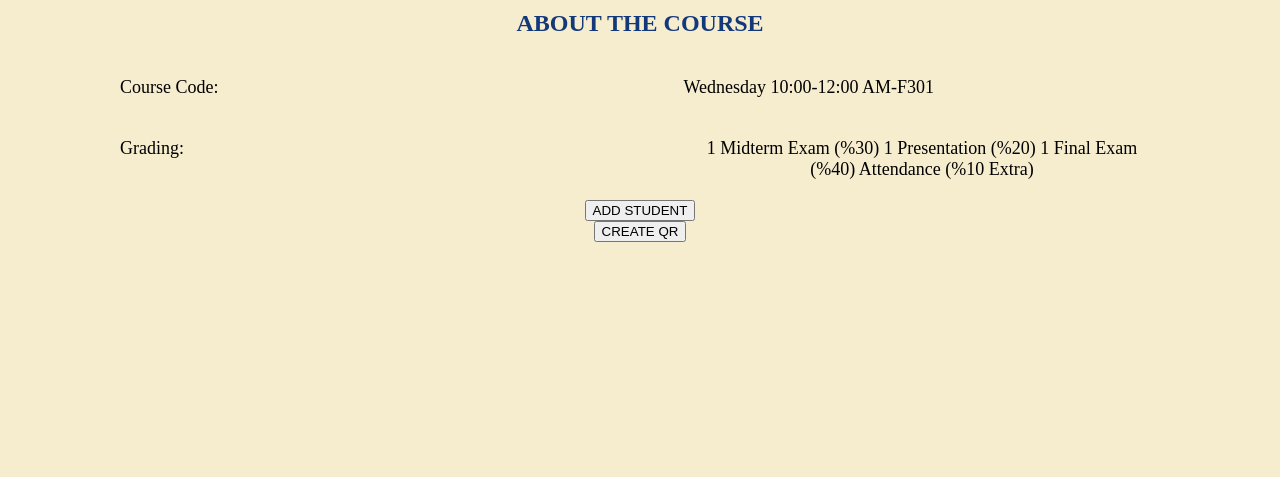
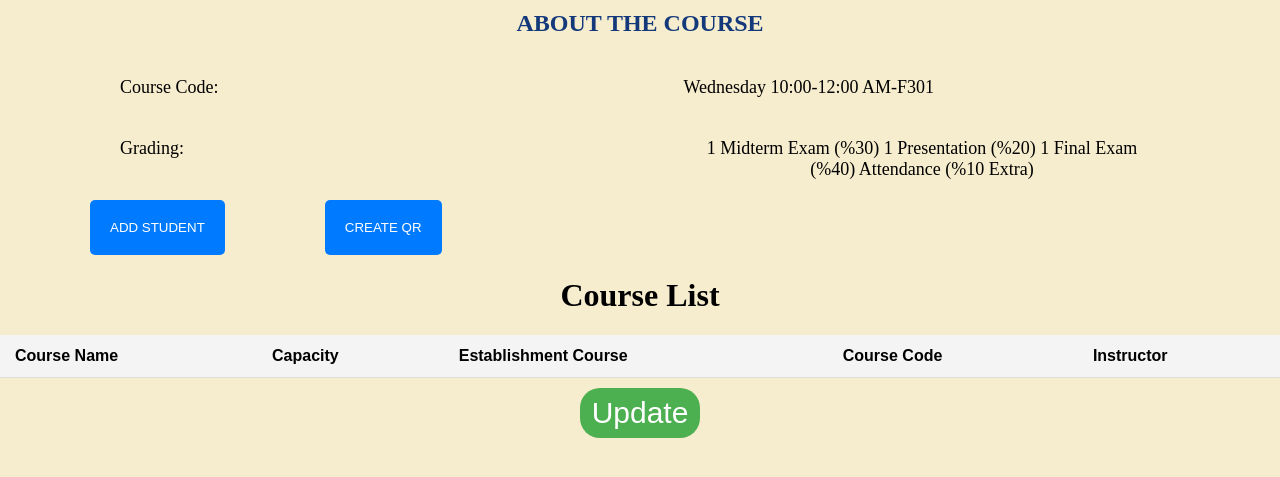
Before and after one commit to esmadenizerboga/ClassCheckk, a Django app: page /course/17/ in a window 1280 px wide. Shown: the part 149-626 px from the top of the page. Run offline with Django 4.2, Linux system fonts and the light colour scheme; a user stored in the database is signed in; data comes from the database, SQL or seed files in the repository; both versions use the stored data as it was after the commit; lists and menus that the app fills with data are empty.

Commit message:
Add files via upload

```diff
--- a/classcheckk/Attendance/RollCall/static/css/tes.css
+++ b/classcheckk/Attendance/RollCall/static/css/tes.css
@@ -7,7 +7,6 @@ body {
     /* Sayfanın iç boşluklarını sıfırlayalım */
     text-align: center;
     /* Sayfa genelinde içeriği ortalayalım */
-
 }
 
 .navbar {
@@ -45,38 +44,94 @@ body {
     color: black;
 }
 
-.centered-title {
+.centered-title,
+.alt-title {
     text-align: center;
-    margin-top: 60px;
     color: rgb(19, 57, 123);
 }
 
-.alt-title {
-    text-align: center;
-    margin-top: auto;
-    color: rgb(19, 57, 123);
+.centered-title {
+    margin-top: 60px;
+}
+
+.yan-yana,
+.yana-yana {
+    margin: 0 100px;
+    display: flex;
+    font-size: 18px;
+    padding: 20px;
 }
 
 .yan-yana {
-    margin-left: 100px;
-    margin-right: 100px;
-    display: flex;
-    font-size: 18px;
     gap: 465px;
-    padding: 20px;
-
 }
 
 .yana-yana {
-    margin-left: 100px;
-    margin-right: 100px;
-    display: flex;
-    font-size: 18px;
     gap: 500px;
-    padding: 20px;
-
 }
 
 .cumle {
     color: antiquewhite;
 }
+
+.button-container {
+    display: flex;
+    justify-content: flex-start;
+    gap: 10px;
+}
+
+.button {
+    background-color: #007BFF;
+    margin-left: 90px;
+    color: white;
+    border: none;
+    padding: 20px 20px;
+    text-align: center;
+    text-decoration: none;
+    cursor: pointer;
+    border-radius: 5px;
+}
+
+.button:hover {
+    background-color: #0056b3;
+}
+
+
+table {
+    width: 100%;
+    border-collapse: collapse;
+    margin-top: 20px;
+    font-family: Arial, sans-serif;
+}
+
+th,
+td {
+    padding: 12px 15px;
+    text-align: left;
+    border-bottom: 1px solid #ddd;
+}
+
+thead {
+    background-color: #f4f4f4;
+}
+
+tr:hover {
+    background-color: #f1f1f1;
+}
+
+.update-button {
+    background-color: #4CAF50;
+    border: none;
+    color: white;
+    padding: 8px 12px;
+    text-align: center;
+    font-size: 30px;
+    border-radius: 20px;
+    cursor: pointer;
+    margin-top: 10px;
+    transition: background-color 0.3s ease;
+}
+
+.update-button:hover {
+    background-color: #45a049;
+}
--- a/classcheckk/Attendance/RollCall/templates/coursedetail.html
+++ b/classcheckk/Attendance/RollCall/templates/coursedetail.html
@@ -1,4 +1,5 @@
 <!DOCTYPE html>
+
 <html lang="en">
 
 {% load static %}
@@ -13,6 +14,7 @@
 <body>
 
   <!-- Navbar -->
+
   <nav class="navbar">
     <ul class="navbar-left">
       <li><a href="{% url 'index' %}">CLASSCHECK</a></li>
@@ -24,7 +26,6 @@
     </ul>
   </nav>
 
-
   <h1 class="centered-title">OPERATING SYSTEM COURSE TIMELINE</h1>
   <h2 class="alt-title"> ABOUT THE COURSE</h2>
 
@@ -33,22 +34,58 @@
   <span class="sentence" > Wednesday 10:00-12:00 AM-F301 </span>
   </div>
 
-
 <div  class="yana-yana">
   <span class="sentence1" >Grading:  </span>
   <span class="sentence2" > 1 Midterm Exam (%30) 1 Presentation (%20) 1 Final Exam (%40) Attendance (%10 Extra) </span>
   </div>
 
-   <!--ADD STUDENT Butonu-->
-  <form action="{% url 'student' %}">
-      <button type="submit" class="button">ADD STUDENT</button>
+  <div class="button-container">
+    <!-- ADD STUDENT Butonu -->
+    <form action="{% url 'student' %}">
+        <button type="submit" class="button">ADD STUDENT</button>
     </form>
-   <!--CREATE QR Butonu-->
+    <!-- CREATE QR Butonu -->
     <form action="{% url 'qr' %}">
-      <button type="submit" class="button">CREATE QR</button>
+        <button type="submit" class="button">CREATE QR</button>
     </form>
+</div>
 
+<h1>Course List</h1>
+<table>
+  <thead>
+    <tr>
+      <th>Course Name</th>
+      <th>Capacity</th>
+      <th>Establishment Course</th>
+      <th>Course Code</th>
+      <th>Instructor</th>
+    </tr>
+
+  </thead>
+  <tbody>
+    {% for course in courses %}
+    <tr>
+      <td>
+        {{ course.course_name }}
+        <form action="{% url 'update' course.id %}" method="POST" style="display:inline;">
+          {% csrf_token %}
+          <button type="submit" class="update-button">Update</button>
+        </form>
+      </td>
+      <td>{{ course.course_capacity }}</td>
+      <td>{{ course.establishment_date }}</td>
+      <td>{{ course.course_code }}</td>
+      <td>{{ course.instructor }}</td>
+    </tr>
+    {% endfor %}
+</tbody>
+
+</table>
+
+<form action="{% url 'update' course.id %}" method="POST" style="display:inline;">
+  {% csrf_token %}
+  <button type="submit" class="update-button">Update</button>
+</form>
 
 </body>
-
 </html>
--- a/classcheckk/Attendance/RollCall/urls.py
+++ b/classcheckk/Attendance/RollCall/urls.py
@@ -18,6 +18,7 @@ urlpatterns = [
     path('course/<int:course_id>/', views.coursedetail, name='coursedetail'),
     path('student/', views.student, name='student'),
     path('qr/', views.qr, name='qr'),
+    path('update/<int:course_id>/', views.update, name='update'),
 
 
 ]
--- a/classcheckk/Attendance/RollCall/views.py
+++ b/classcheckk/Attendance/RollCall/views.py
@@ -4,6 +4,8 @@ from django.contrib import messages
 from django.contrib.auth import logout
 from django.contrib.auth.decorators import login_required
 from .models import Course
+from django.urls import reverse
+
 
 
 def index(request):
@@ -83,7 +85,11 @@ def deletecourse(request):
 
 @login_required(login_url='userlogin')
 def coursedetail(request, course_id):
-    return render(request, 'coursedetail.html')
+    # Kursu al
+    course = get_object_or_404(Course, id=course_id)
+    update_url = reverse('update', args=[course.id])  # course.id'yi kullanın
+
+    return render(request, 'coursedetail.html', {'course': course, 'update_url': update_url})
 
 
 def student(request,):
@@ -92,3 +98,19 @@ def student(request,):
 
 def qr(request,):
     return render(request, 'qr.html')
+
+def update(request, course_id):
+    # Güncellenmek istenen dersi al
+    course = get_object_or_404(Course, id=course_id)
+
+    # Form gönderildiyse (POST isteği)
+    if request.method == 'POST':
+        form = CourseForm(request.POST, instance=course)
+        if form.is_valid():
+            form.save()  # Ders bilgisini kaydet
+            return redirect('some_success_url')  # Başarılı işlem sonrası yönlendir
+    else:
+        # Formu GET isteği ile getir
+        form = CourseForm(instance=course)
+
+    return render(request, 'update.html', {'form': form, 'course': course})
```
Also changed, not shown: classcheckk/Attendance/RollCall/forms.py (added, +8 -0 lines), classcheckk/Attendance/RollCall/templates/addcourse.html (+6 -6 lines), classcheckk/Attendance/RollCall/templates/update.html (added), classcheckk/db.sqlite3.
